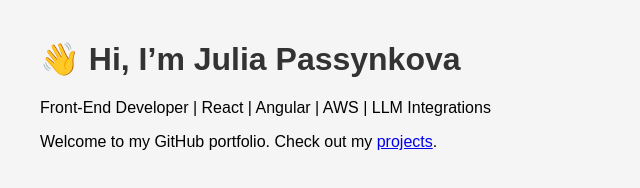
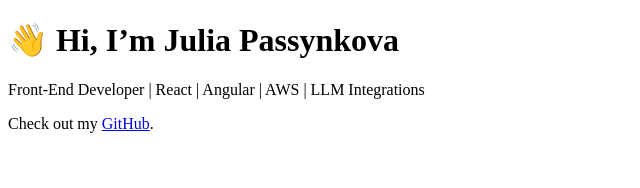
Before and after one commit to ipassynk/ipassynk.github.io, a plain HTML site: page index.html in a window 1280 px wide. Shown: the whole page, without its empty margins (0-640 px from the left). Drawn offline with Linux system fonts and the light colour scheme.

Commit message:
Update index.html

```diff
--- a/index.html
+++ b/index.html
@@ -4,14 +4,10 @@
   <meta charset="UTF-8" />
   <meta name="viewport" content="width=device-width, initial-scale=1.0" />
   <title>Julia Passynkova — Developer Portfolio</title>
-  <style>
-    body { font-family: sans-serif; margin: 40px; background: #f5f5f5; }
-    h1 { color: #333; }
-  </style>
 </head>
 <body>
   <h1>👋 Hi, I’m Julia Passynkova</h1>
   <p>Front-End Developer | React | Angular | AWS | LLM Integrations</p>
-  <p>Welcome to my GitHub portfolio. Check out my <a href="https://github.com/juliapassynkova">projects</a>.</p>
+  <p>Check out my <a href="https://github.com/ipassynk" target="_blank" rel="noopener noreferrer">GitHub</a>.</p>
 </body>
 </html>
```
